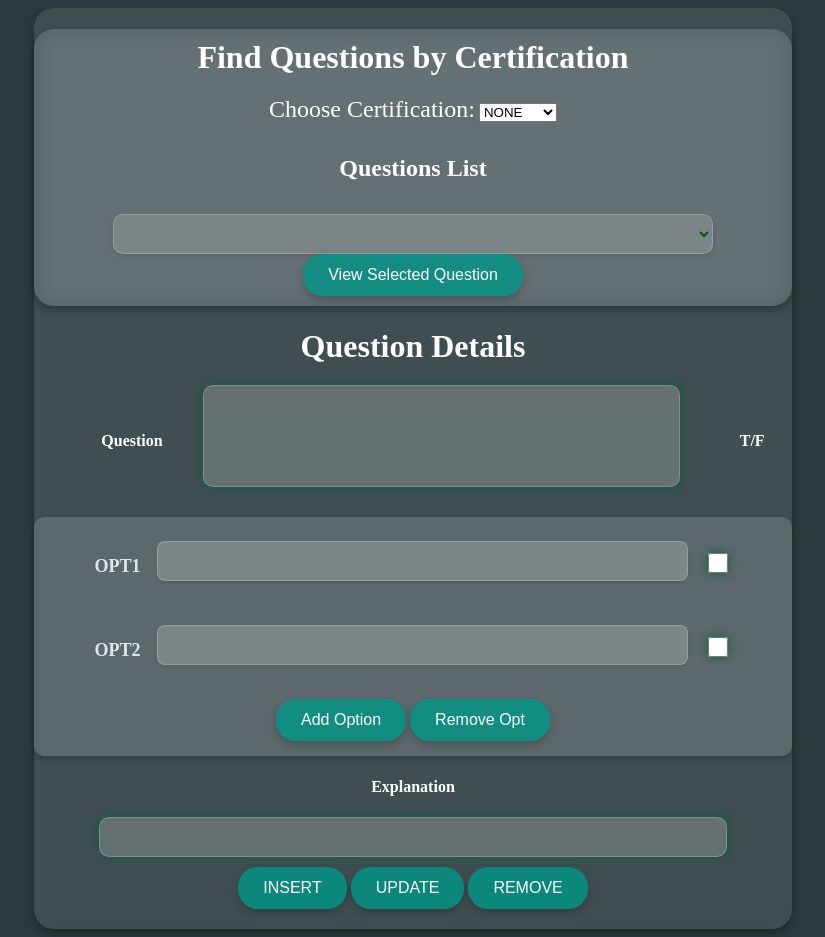
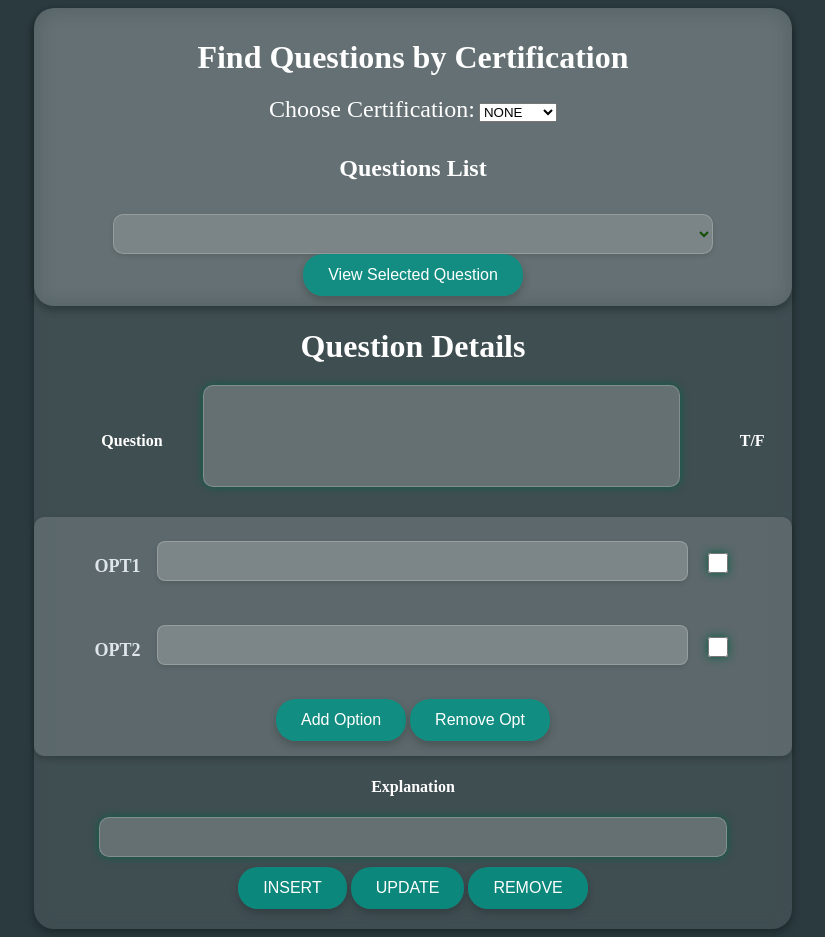
Before and after one commit to andre170594/QuestionsMaker, a website with bundled scripts: page index.html in a window 1280 px wide. Shown: the whole page, without its empty margins (227-1052 px from the left). Built offline with nearby package versions, Linux system fonts and the light colour scheme.

Commit message:
Merge remote-tracking branch 'origin/master'
# Conflicts:
#	index.html

```diff
--- a/styles.css
+++ b/styles.css
@@ -23,6 +23,7 @@ body {
     border-radius: 20px;
     box-shadow: 0 4px 8px rgba(0, 0, 0, 0.3);
     backdrop-filter: blur(10px);
+    display: flow-root;
 }
 input {
     width: 60%;  /* Adjust to desired width */
```
